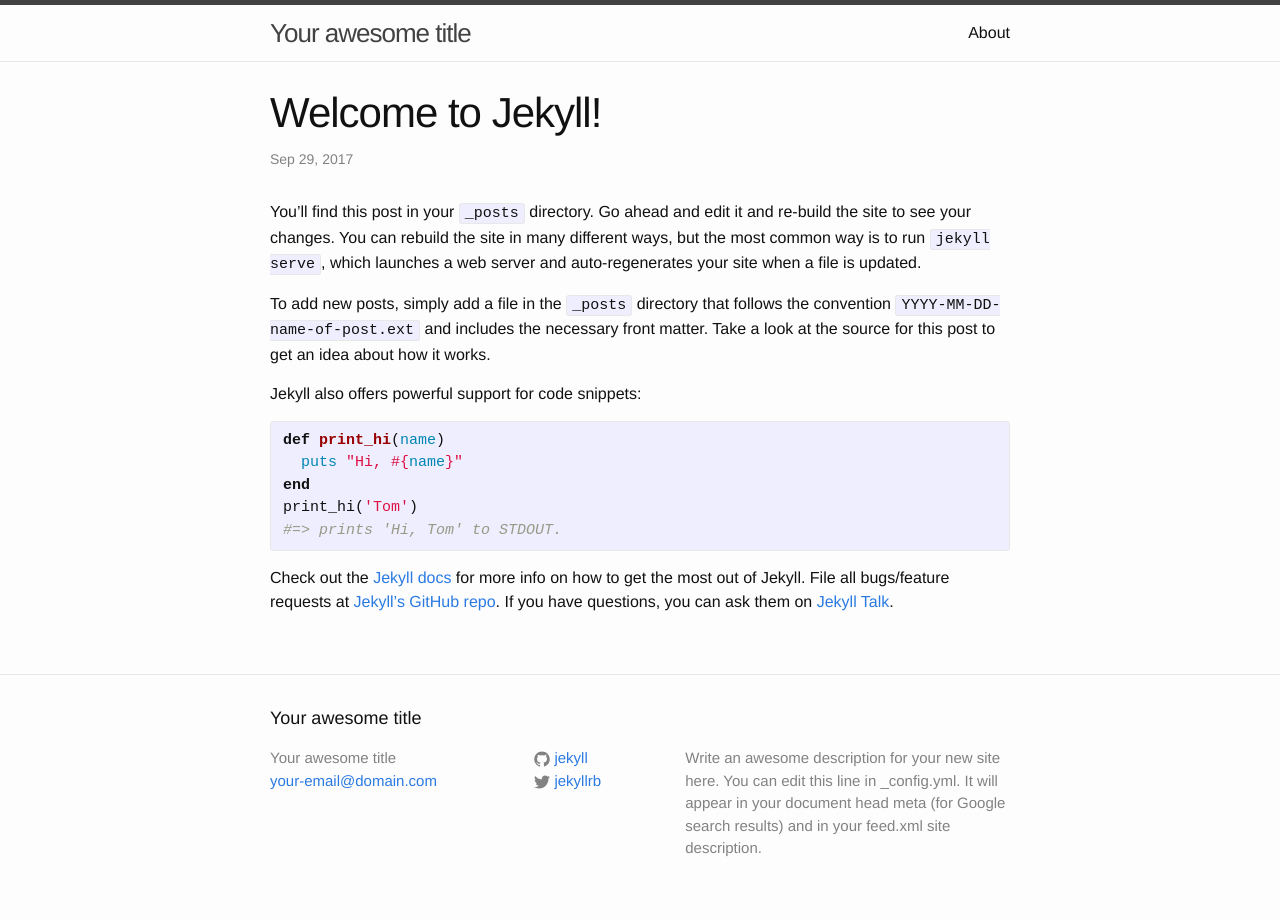
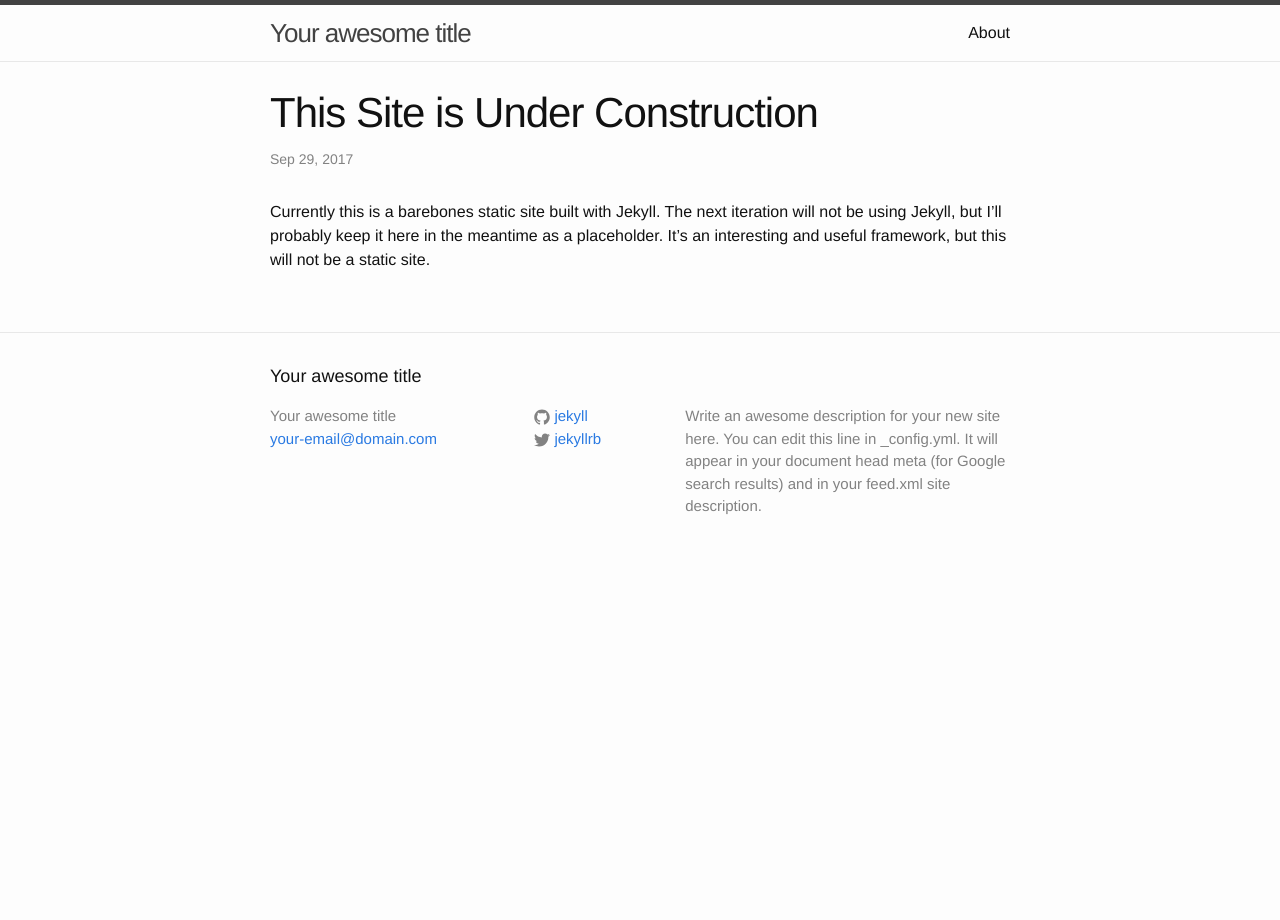
Before and after one commit to derrickstout/derrickstout.github.io, a Jekyll site: the page built from _posts/2017-09-29-welcome-to-jekyll.markdown, in a window 1280 px wide. Built offline with Jekyll 4.4.1, drawn with Linux system fonts in a browser that asks for light colours.

Commit message:
Delete default post, add 'under construction'

```diff
--- a/_posts/2017-09-29-welcome-to-jekyll.markdown
+++ b/_posts/2017-09-29-welcome-to-jekyll.markdown
@@ -1,25 +1,7 @@
 ---
 layout: post
-title:  "Welcome to Jekyll!"
+title:  "This Site is Under Construction"
 date:   2017-09-29 02:20:41 +0000
 categories: jekyll update
 ---
-You’ll find this post in your `_posts` directory. Go ahead and edit it and re-build the site to see your changes. You can rebuild the site in many different ways, but the most common way is to run `jekyll serve`, which launches a web server and auto-regenerates your site when a file is updated.
-
-To add new posts, simply add a file in the `_posts` directory that follows the convention `YYYY-MM-DD-name-of-post.ext` and includes the necessary front matter. Take a look at the source for this post to get an idea about how it works.
-
-Jekyll also offers powerful support for code snippets:
-
-{% highlight ruby %}
-def print_hi(name)
-  puts "Hi, #{name}"
-end
-print_hi('Tom')
-#=> prints 'Hi, Tom' to STDOUT.
-{% endhighlight %}
-
-Check out the [Jekyll docs][jekyll-docs] for more info on how to get the most out of Jekyll. File all bugs/feature requests at [Jekyll’s GitHub repo][jekyll-gh]. If you have questions, you can ask them on [Jekyll Talk][jekyll-talk].
-
-[jekyll-docs]: http://jekyllrb.com/docs/home
-[jekyll-gh]:   https://github.com/jekyll/jekyll
-[jekyll-talk]: https://talk.jekyllrb.com/
+Currently this is a barebones static site built with Jekyll. The next iteration will not be using Jekyll, but I'll probably keep it here in the meantime as a placeholder. It's an interesting and useful framework, but this will not be a static site.
```
